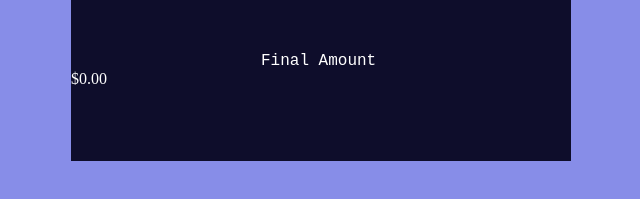
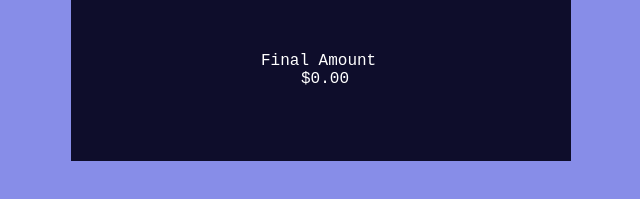
Before and after one commit to benzps01/Tip-Calculator, a plain HTML site: page index.html in a window 1280 px wide. Shown: the part 299-498 px from the top of the page, 319-959 px from the left. Drawn offline with Linux system fonts and the light colour scheme.

Commit message:
Completed basic CSS designs

```diff
--- a/style.css
+++ b/style.css
@@ -80,3 +80,10 @@ body{
     margin-left: 190px;
     font-family: 'Courier New', Courier, monospace;
 }
+
+.total{
+    color:white;
+    background: none;
+    margin-left: 230px;
+    font-family: 'Courier New', Courier, monospace;
+}
```
